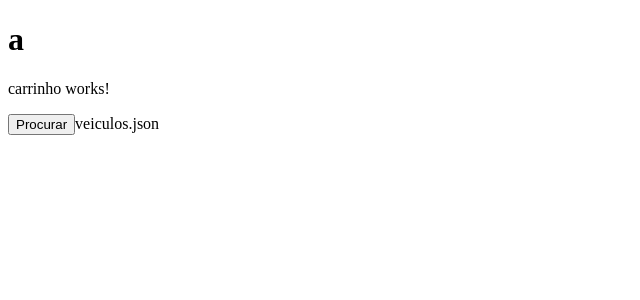
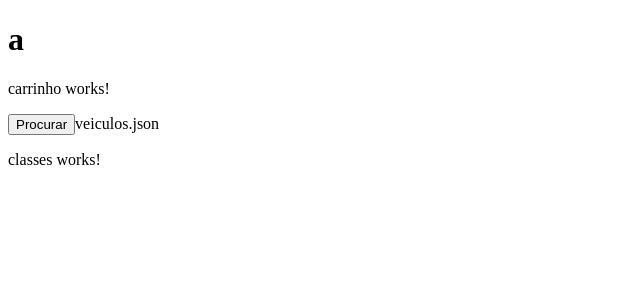
Before and after one commit to Beatriz-ux/trilha_frontend_angular, an Angular app in the folder semana7/P007/: page / in a window 1280 px wide. Shown: the top 300 px of the page, without its empty margins (0-640 px from the left). Built offline with nearby package versions, Linux system fonts and the light colour scheme.

Commit message:
feat: declarando os componentes Carrinho e Classes

```diff
--- a/semana7/P007/src/app/app.component.html
+++ b/semana7/P007/src/app/app.component.html
@@ -1,2 +1,3 @@
 <h1>a</h1>
-<app-carrinho/>
+<app-carrinho (buscaRealizada)="onBuscaRealizada($event)"/>
+<app-classes [categorias]="getCategorias()"/>
--- a/semana7/P007/src/app/app.module.ts
+++ b/semana7/P007/src/app/app.module.ts
@@ -4,11 +4,13 @@ import { BrowserModule } from '@angular/platform-browser';
 import { AppRoutingModule } from './app-routing.module';
 import { AppComponent } from './app.component';
 import { CarrinhoComponent } from './carrinho/carrinho.component';
+import { ClassesComponent } from './classes/classes.component';
 
 @NgModule({
   declarations: [
     AppComponent,
-    CarrinhoComponent
+    CarrinhoComponent,
+    ClassesComponent
   ],
   imports: [
     BrowserModule,
```
